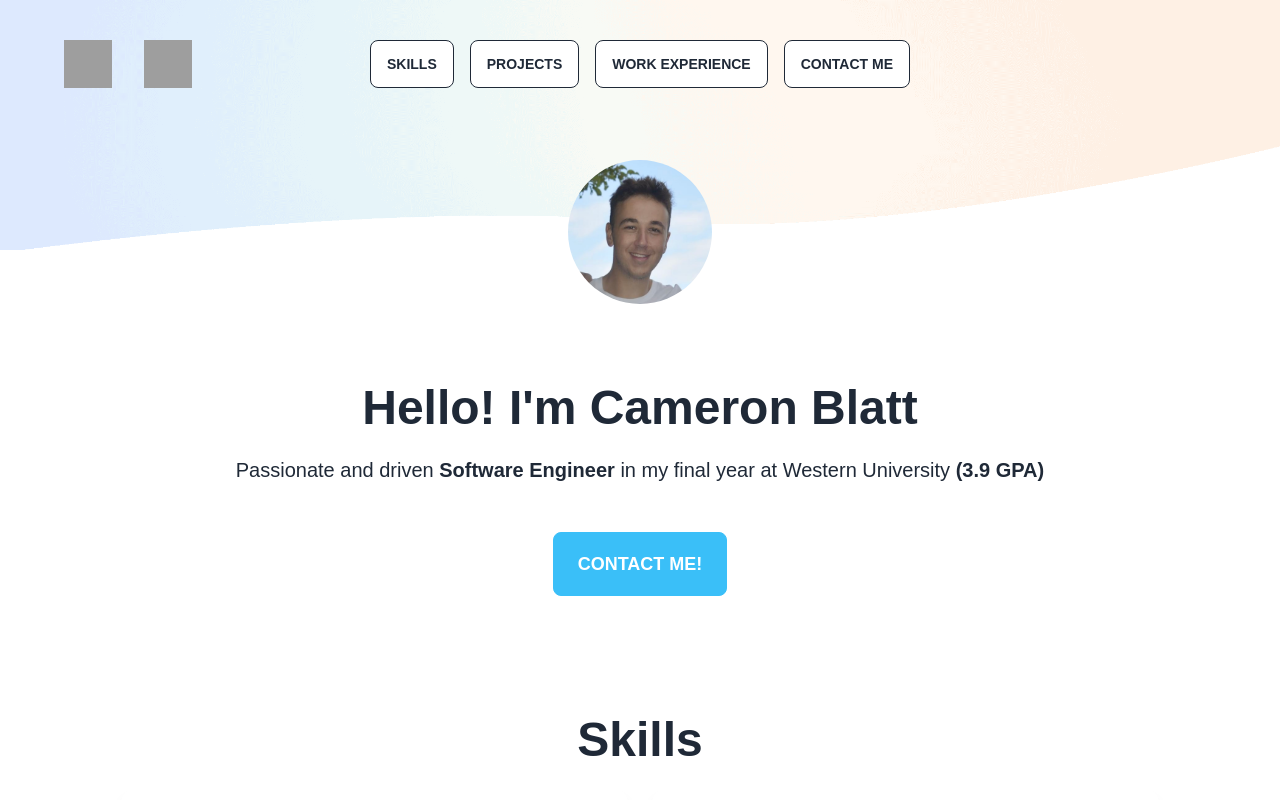
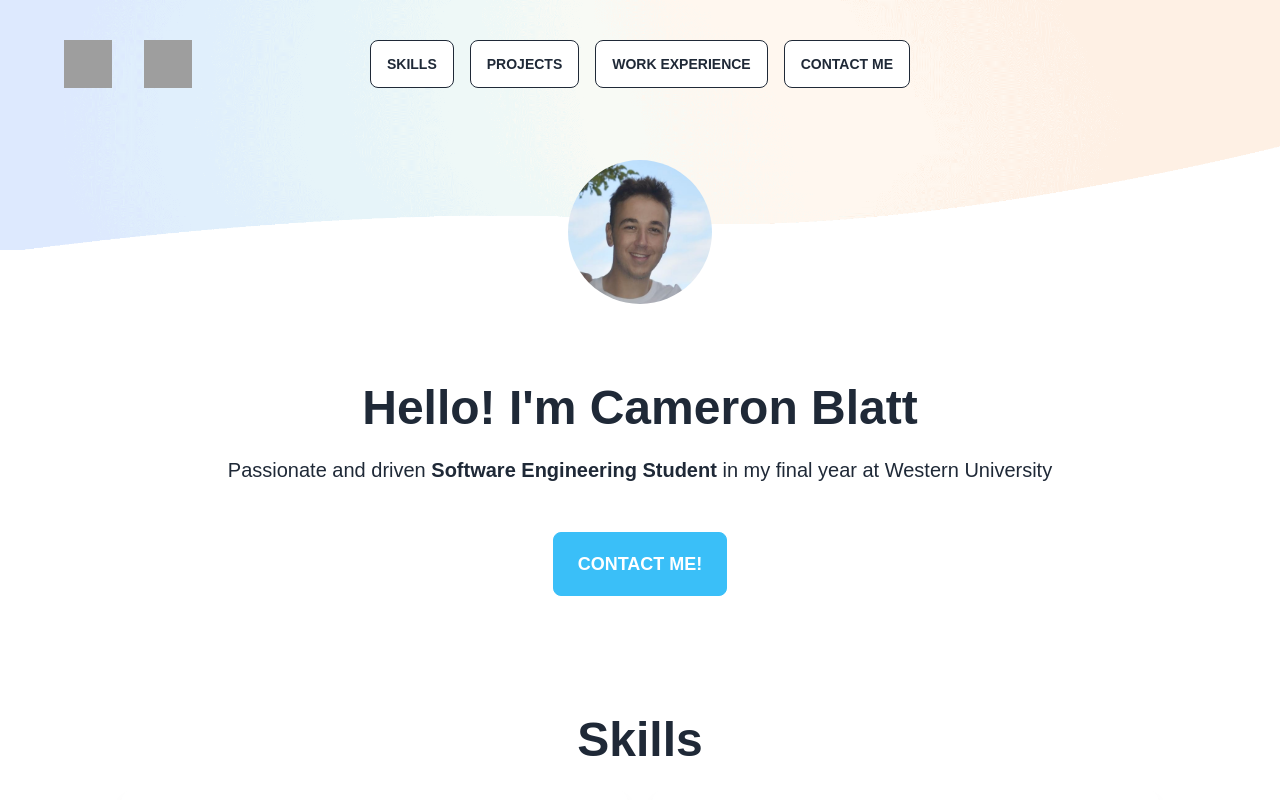
Before and after one commit to cblatt/personal-portfolio, a Next.js app: page / in a window 1280 px wide. Shown: the top 800 px of the page. Built offline with nearby package versions, Linux system fonts and the light colour scheme; grey boxes are pictures that could not be loaded.

Commit message:
add tab icon

```diff
--- a/src/app/layout.tsx
+++ b/src/app/layout.tsx
@@ -21,6 +21,9 @@ export const metadata: Metadata = {
 export default function RootLayout({ children }: { children: React.ReactNode }) {
 	return (
 		<html>
+			<head>
+				<link rel="icon" href="https://i.imgur.com/gr5qymX.png" type="image/x-icon" />
+			</head>
 			<body>
 				<div className="background-image"></div>
 				<main>
--- a/src/app/page.tsx
+++ b/src/app/page.tsx
@@ -104,8 +104,8 @@ export default function HomePage() {
 					<div id="home" className="flex justify-center flex-col mt-12">
 						<h1 className="text-5xl font-semibold text-center mt-8">Hello! I'm Cameron Blatt</h1>
 						<div className="text-xl text-center mt-6">
-							Passionate and driven <strong>Software Engineer</strong> in my final year at Western
-							University <strong>(3.9 GPA)</strong>
+							Passionate and driven <strong>Software Engineering Student</strong> in my final year at Western
+							University
 						</div>
 
 						<div className="flex justify-center mt-12">
```
